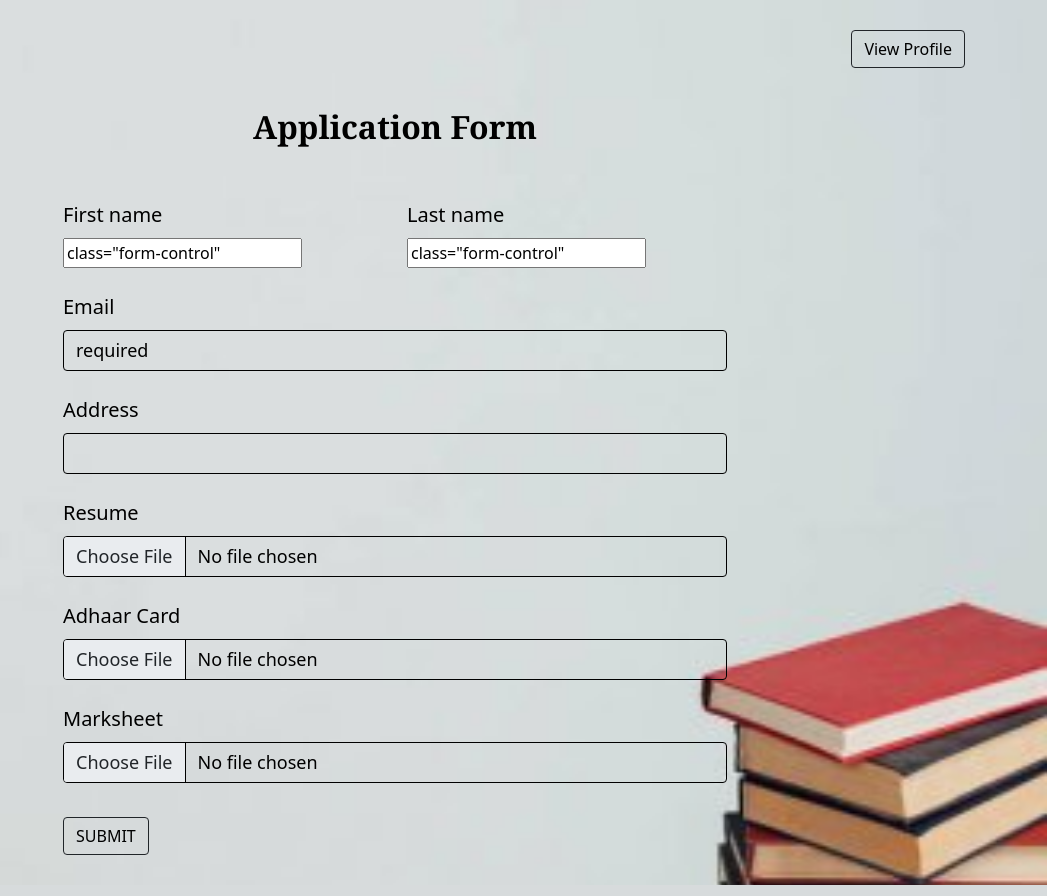
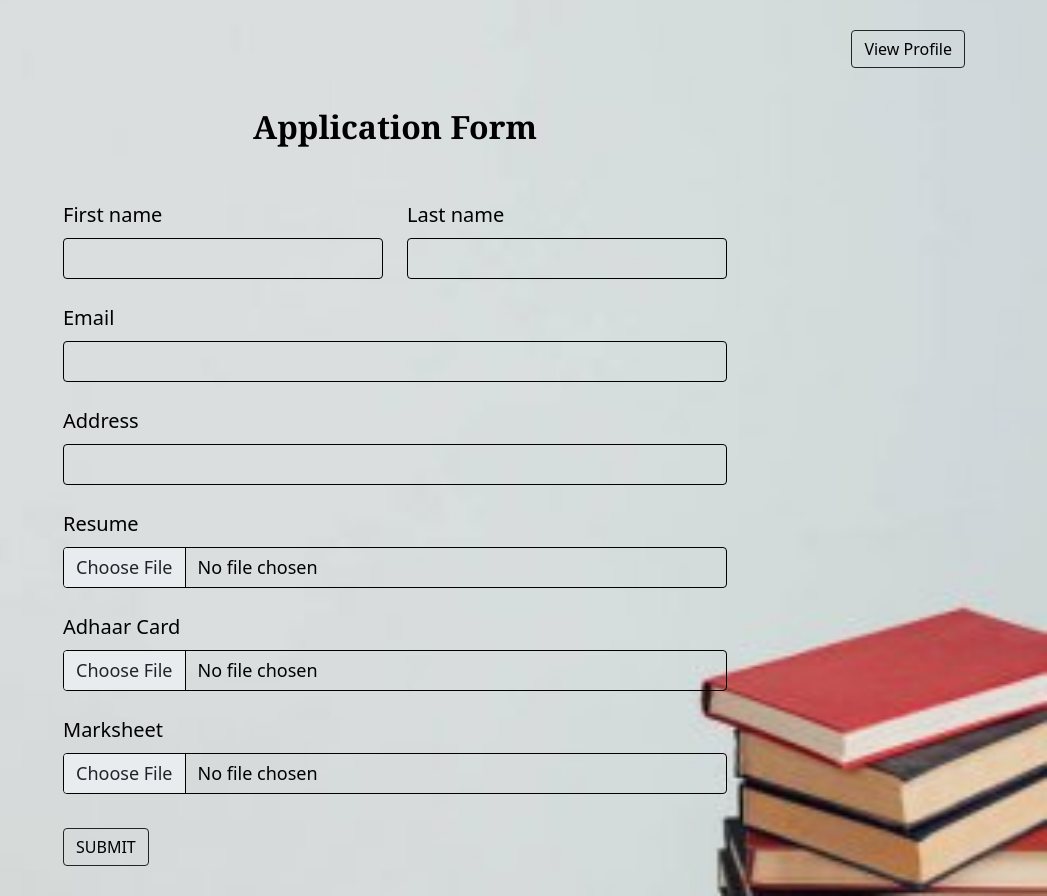
Before and after one commit to Incognitosin01/User_registration, a Django app: template Internship_task/Home/templates/html/application.html in a window 1280 px wide. Shown: the whole page, without its empty margins (233-1280 px from the left). Run offline with Django 3.2, Linux system fonts and the light colour scheme; the template is opened without the code that fills it, so the values that code supplies are empty.

Commit message:
restrict profile and application for logged in users only

```diff
--- a/Internship_task/Home/templates/html/application.html
+++ b/Internship_task/Home/templates/html/application.html
@@ -35,34 +35,33 @@
                         <div class="row g-4 mx-auto" style="margin-top: 30px;">
                             <div class="col-sm-6 mx-auto" style="color: black;">
                                 <label class="form-label" for="fname" style="font-size:18px;">First name</label>
-                                <input type="text" name="fname" id="" value={{request.user.first_name}} class="form-control">
+                                <input type="text" name="fname" class="form-control" value={{request.user.first_name}}>
                             </div>
                             <div class="col-sm-6 mx-auto" style="color: black;">
                                 <label class="form-label" for="lname" style="font-size:18px;">Last name</label>
-                                <input type="text" name="lname" id="" value={{request.user.last_name}} class="form-control" >
+                                <input type="text" name="lname" class="form-control" value={{request.user.last_name}} >
                             </div>
 
 
                             <div class="col-12 mx-auto" style="color: black;">
                                 <label class="form-label" for="email" style="font-size:18px;">Email</label>
-                                <input type="email" name="email" id="" class="form-control" value={{request.user.email}}
-                                    required>
+                                <input type="email" name="email" class="form-control" required value={{request.user.email}} >
                             </div>
                             <div class="col-12 mx-auto" style="color: black;">
                                 <label class="form-label" for="address" style="font-size:18px;">Address</label>
-                                <input type="text" name="address" id="" class="form-control">
+                                <input type="text" name="address" class="form-control">
                             </div>
                             <div class="col-12 mx-auto" style="color: black;">
                                 <label class="form-label" for="resume" style="font-size:18px;">Resume</label>
-                                <input type="file" name="resume" id="" class="form-control">
+                                <input type="file" name="resume" class="form-control">
                             </div>
                             <div class="col-12 mx-auto" style="color: black;">
                                 <label class="form-label" for="adhaar" style="font-size:18px;">Adhaar Card</label>
-                                <input type="file" name="adhaar" id="" class="form-control">
+                                <input type="file" name="adhaar" class="form-control">
                             </div>
                             <div class="col-12 mx-auto" style="color: black;">
                                 <label class="form-label" for="Marksheet" style="font-size:18px;">Marksheet</label>
-                                <input type="file" name="marksheet" id="" class="form-control">
+                                <input type="file" name="marksheet" class="form-control">
                             </div>
                             <div class="col-12 mx-auto">
                                 <button class="btn btn-outline-dark "
--- a/Internship_task/Home/views.py
+++ b/Internship_task/Home/views.py
@@ -118,7 +118,7 @@
 
 def profile(request):
     if request.user.is_anonymous:
-        messages.error('You are not logged in')
+        messages.error(request, 'You are not logged in')
         return redirect(reverse('Home:login'))
     app = Application.objects.filter(F_key=request.user)
 
@@ -130,6 +130,9 @@
     return render(request, 'html/index.html',{'addr':app['address'],'resume':app['resume'],'marks':app['Marksheet'],'aadhar':app['aadhar']})
 
 def user_app(request):
+    if request.user.is_anonymous:
+        messages.error(request, 'You are not logged in')
+        return redirect(reverse('Home:login'))
     return render(request, 'html/application.html')
 
 def application(request):
```
Also changed, not shown: Internship_task/db.sqlite3.
